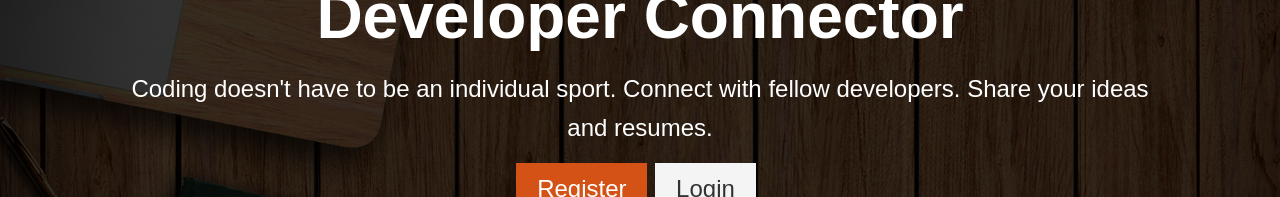
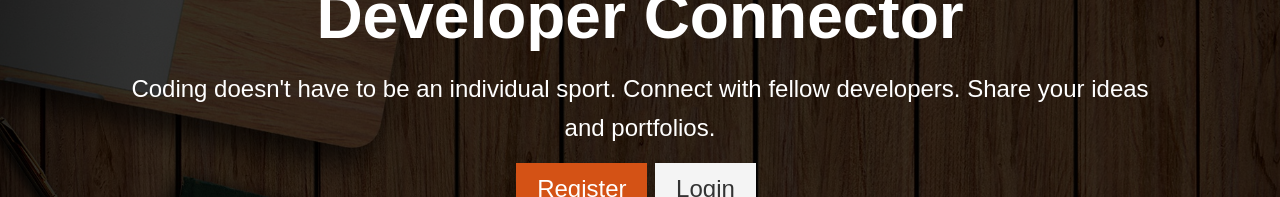
Before and after one commit to aoyshi/DevConnector, a React (Create React App) app in the folder client/: page / in a window 1280 px wide. Shown: the part 304-501 px from the top of the page. Built offline with nearby package versions, Linux system fonts and the light colour scheme; the HTML template or start-up script is replaced by a standard one.

Commit message:
desc text change

```diff
--- a/client/src/components/layout/Landing.js
+++ b/client/src/components/layout/Landing.js
@@ -7,7 +7,7 @@ export const Landing = () =>
       <div className="landing-inner">
         <h1 className="x-large">Developer Connector</h1>
         <p className="lead">
-          Coding doesn't have to be an individual sport. Connect with fellow developers. Share your ideas and resumes.
+          Coding doesn't have to be an individual sport. Connect with fellow developers. Share your ideas and portfolios.
         </p>
         <div className="buttons">
           <Link to='/register' className="btn btn-primary">
```
